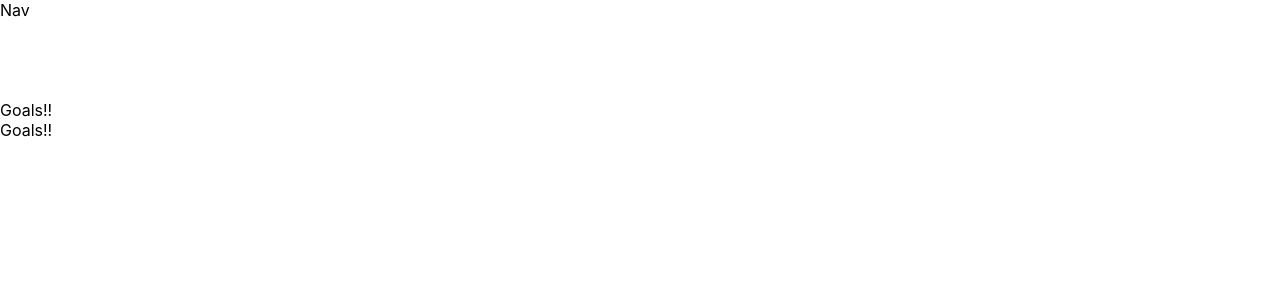
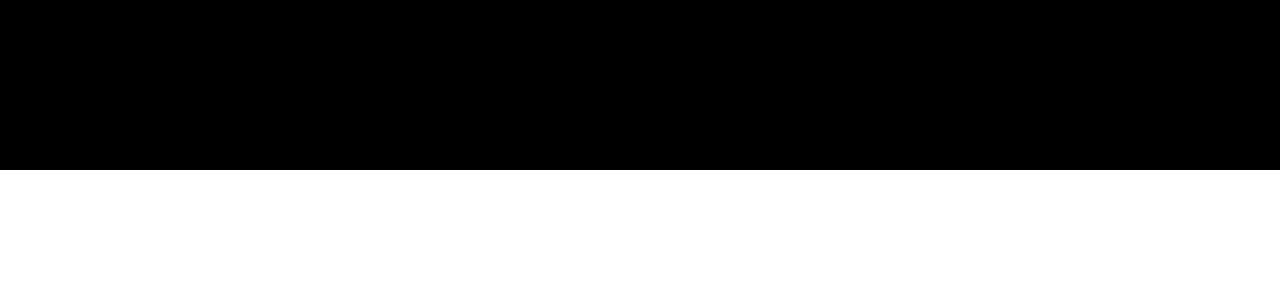
Before and after one commit to chingu-voyages/geckos-project-11, a React (Create React App) app in the folder tonic-fitness/: page / in a window 1280 px wide. Shown: the top 300 px of the page. Built offline with nearby package versions, Linux system fonts and the light colour scheme.

Commit message:
Layout of header in Nav

```diff
--- a/tonic-fitness/src/App.sass
+++ b/tonic-fitness/src/App.sass
@@ -7,11 +7,16 @@ $font-main: 'IBM Plex Sans', sans-serif
 $font-header: 'IBM Plex Sans Condensed', sans-serif
 
 
+/*  Root Styling/Layout */
+
 #app-container
   display: grid
   grid-template-columns: [c1] 100% [c2]
   grid-template-rows: [r1] 100px [r2] 1fr [r3] 50px [r4]
+  background-color: #000
 
+
+/* Nav */
 
 #the-text
   font-size: 3em
--- a/tonic-fitness/src/Nav.js
+++ b/tonic-fitness/src/Nav.js
@@ -3,9 +3,11 @@ import React, { Component } from 'react';
 class Nav extends Component {
   render() {
     return (
-      <div className="goals">
-      Nav
-      </div>
+      <section id="nav-container">
+        <header id="header">
+          <h1 className="nav-header">Tonic Fitness</h1>
+        </header>
+      </section>
     );
   }
 }
```
